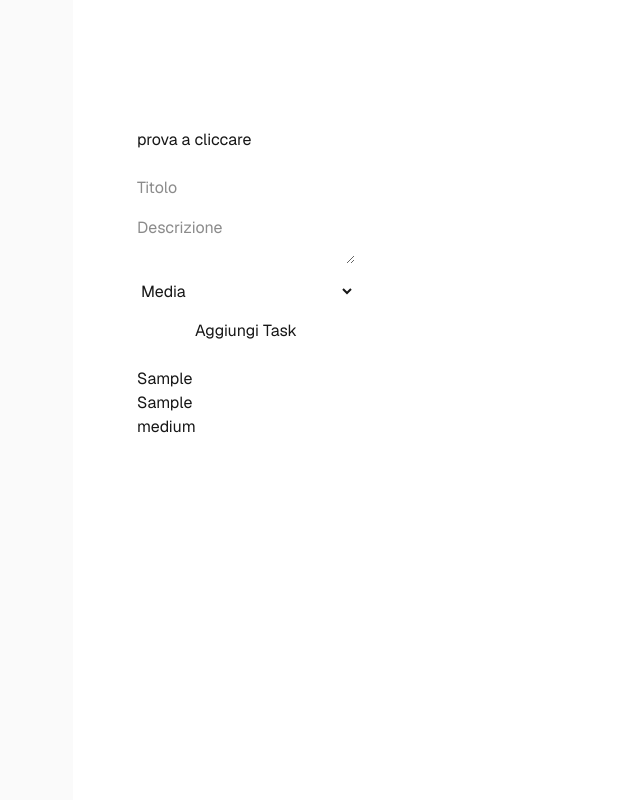
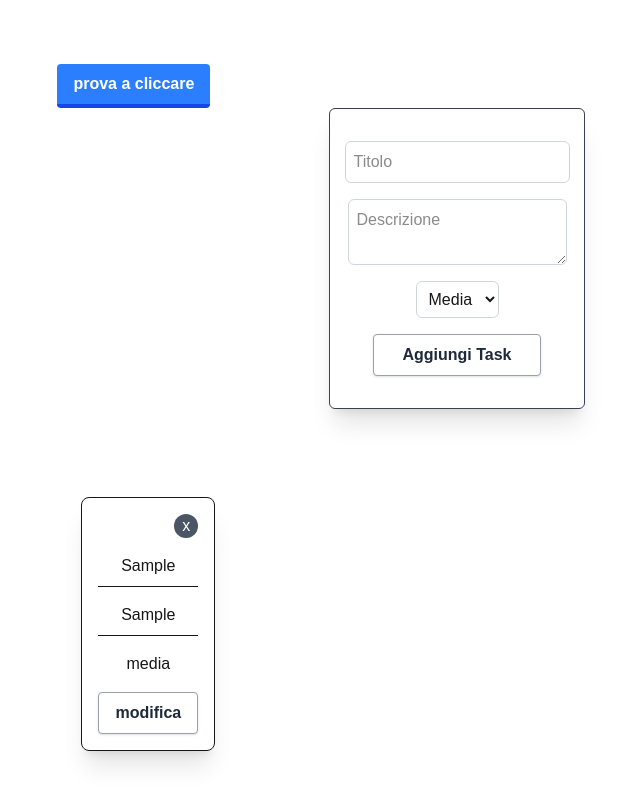
Before and after one commit to francescoesposito-geeks/task-manager, a Next.js app in the folder taskbrother/: page / in a window 1280 px wide. Both pictures are taken after typing "Sample", "Sample" into the empty fields and a click on the button "Aggiungi Task". Shown: the top 804 px of the page, without its empty margins (183-823 px from the left). Built offline with nearby package versions, Linux system fonts and the light colour scheme.

Commit message:
update: basic task manager done

```diff
--- a/taskbrother/app/page.tsx
+++ b/taskbrother/app/page.tsx
@@ -3,14 +3,16 @@ import Link from "next/link";
 
 export default function Home() {
   return (
-    <div className="flex flex-col flex-1 items-center justify-center bg-zinc-50 font-sans dark:bg-black">
-      <main className="flex flex-1 w-full max-w-3xl flex-col items-center justify-between py-32 px-16 bg-white dark:bg-black sm:items-start">
-        <div className="flex flex-col items-center gap-6 text-center sm:items-start sm:text-left">
-          <Link href="/good-boy">prova a cliccare</Link>
-
-          <TaskManager />
-        </div>
-      </main>
-    </div>
+    <main className="flex flex-1 w-full  flex-col items-center justify-between py-16 px-8 bg-white">
+      <div>
+        <Link
+          href="/good-boy"
+          className="inline-block transition-transform duration-500 ease-in-out hover:translate-x-300 bg-blue-500 hover:bg-blue-400 text-white font-bold py-2 px-4 border-b-4 border-blue-700 hover:border-blue-500 rounded"
+        >
+          prova a cliccare
+        </Link>
+        <TaskManager />
+      </div>
+    </main>
   );
 }
--- a/taskbrother/components/TaskForm.tsx
+++ b/taskbrother/components/TaskForm.tsx
@@ -1,3 +1,4 @@
+"use client";
 import { useState } from "react";
 import { Task } from "./TaskItem";
 
@@ -10,7 +11,7 @@ export default function TaskForm({
 }: TaskFormProps): React.JSX.Element {
   const [title, setTitle] = useState("");
   const [description, setDescription] = useState("");
-  const [priority, setPriority] = useState<"low" | "medium" | "high">("medium");
+  const [priority, setPriority] = useState<"bassa" | "media" | "alta">("media");
 
   const handleSubmit = (e: React.FormEvent<HTMLFormElement>) => {
     e.preventDefault();
@@ -26,33 +27,46 @@ export default function TaskForm({
 
     setTitle("");
     setDescription("");
-    setPriority("medium");
+    setPriority("media");
   };
   return (
-    <form onSubmit={handleSubmit} className="flex flex-col gap-4">
+    <div className=" flex flex-col items-center mb-16 ">
+      <form
+        onSubmit={handleSubmit}
+        className="flex flex-col gap-4 items-center border border-gray-700 rounded-md p-8 w-64 shadow-xl"
+      >
         <input
           type="text"
           value={title}
           onChange={(e) => setTitle(e.target.value)}
           placeholder="Titolo"
           required
+          className="border border-gray-300 rounded-md p-2"
         />
         <textarea
           value={description}
           onChange={(e) => setDescription(e.target.value)}
           placeholder="Descrizione"
+          className="border border-gray-300 rounded-md p-2"
         />
         <select
           value={priority}
           onChange={(e) =>
-          setPriority(e.target.value as "low" | "medium" | "high")
+            setPriority(e.target.value as "bassa" | "media" | "alta")
           }
+          className="border border-gray-300 rounded-md p-2 cursor-pointer"
         >
-        <option value="low">Bassa</option>
-        <option value="medium">Media</option>
-        <option value="high">Alta</option>
+          <option value="bassa">Bassa</option>
+          <option value="media">Media</option>
+          <option value="alta">Alta</option>
         </select>
-      <button type="submit">Aggiungi Task</button>
+        <button
+          className=" bg-white hover:bg-gray-100 text-gray-800 cursor-pointer font-semibold py-2 px-4 border border-gray-400 rounded shadow w-42 items-center transition-transform duration-100 active:scale-95"
+          type="submit"
+        >
+          Aggiungi Task
+        </button>
       </form>
+    </div>
   );
 }
--- a/taskbrother/components/TaskItem.tsx
+++ b/taskbrother/components/TaskItem.tsx
@@ -1,20 +1,107 @@
+"use client";
+import { useState } from "react";
+
 export interface Task {
   id: string;
   title: string;
   description: string;
-  priority: "low" | "medium" | "high";
+  priority: "bassa" | "media" | "alta";
 }
 
 export interface TaskItemProps {
   task: Task;
+  onRemove: (id: string) => void;
+  onUpdate: (updatedTask: Task) => void;
 }
 
-export default function TaskItem({ task }: TaskItemProps) {
+export default function TaskItem({ task, onRemove, onUpdate }: TaskItemProps) {
+  const [isEditing, setIsEditing] = useState(false);
+  const [editTitle, setEditTitle] = useState(task.title);
+  const [editDescription, setEditDescription] = useState(task.description);
+  const [editPriority, setEditPriority] = useState(task.priority);
+
+  const handleRemove = () => {
+    onRemove(task.id);
+  };
+
+  const handleSave = () => {
+    onUpdate({
+      ...task,
+      title: editTitle,
+      description: editDescription,
+      priority: editPriority
+    });
+    setIsEditing(false);
+  };
+
+  const handleCancel = () => {
+    setEditTitle(task.title);
+    setEditDescription(task.description);
+    setEditPriority(task.priority);
+    setIsEditing(false);
+  };
+
+  if (isEditing) {
+    return (
+      <li className="flex flex-col p-4 text-center gap-4 border border-grey-200 rounded-lg shadow-xl">
+        <input
+          value={editTitle}
+          onChange={(e) => setEditTitle(e.target.value)}
+          className="border border-gray-300 rounded-md p-2"
+        />
+        <textarea
+          value={editDescription}
+          onChange={(e) => setEditDescription(e.target.value)}
+          className="border border-gray-300 rounded-md p-2"
+        />
+        <select
+          value={editPriority}
+          onChange={(e) =>
+            setEditPriority(e.target.value as "bassa" | "media" | "alta")
+          }
+          className="border border-gray-300 rounded-md p-2 cursor-pointer"
+        >
+          <option value="bassa">Bassa</option>
+          <option value="media">Media</option>
+          <option value="alta">Alta</option>
+        </select>
+        <div className="flex gap-2 justify-center">
+          <button
+            onClick={handleSave}
+            className="bg-[#49ba73] hover:bg-green-600 text-white py-1 px-3 rounded cursor-pointer"
+          >
+            Salva
+          </button>
+          <button
+            onClick={handleCancel}
+            className="bg-red-600 hover:bg-red-800 text-white py-1 px-3 rounded cursor-pointer"
+          >
+            Annulla
+          </button>
+        </div>
+      </li>
+    );
+  }
+
   return (
-    <li>
-      <h3>{task.title}</h3>
-      <p>{task.description}</p>
+    <li className="flex flex-col p-4 text-center justify-center gap-4 border border-grey-200 rounded-lg shadow-xl">
+      <div className="flex justify-end gap-2">
+        <button
+          onClick={handleRemove}
+          className="transition-transform duration-100 active:scale-95 flex items-center justify-center cursor-pointer w-6 h-6 bg-gray-600 hover:bg-gray-800 text-white rounded-full"
+        >
+          x
+        </button>
+      </div>
+      <h3 className="border-b pb-2">{task.title}</h3>
+      <p className="border-b pb-2 flex-wrap">{task.description}</p>
       <span>{task.priority}</span>
+      <button
+        onClick={() => setIsEditing(true)}
+        className=" bg-white hover:bg-gray-100 text-gray-800 cursor-pointer font-semibold py-2 px-4 border border-gray-400 rounded shadow max-w-xl items-center"
+      >
+        modifica
+      </button>
     </li>
   );
 }
--- a/taskbrother/components/TaskList.tsx
+++ b/taskbrother/components/TaskList.tsx
@@ -1,15 +1,27 @@
+"use client";
 import { Task } from "./TaskItem";
 import TaskItem from "./TaskItem";
 
 export interface TaskListProps {
   tasks: Task[];
+  onRemoveTask: (id: string) => void;
+  onUpdateTask: (updatedTask: Task) => void;
 }
 
-export default function TaskList({ tasks }: TaskListProps) {
+export default function TaskList({
+  tasks,
+  onRemoveTask,
+  onUpdateTask
+}: TaskListProps) {
   return (
-    <ul className="flex flex-col gap-2">
+    <ul className="grid grid-cols-1 md:grid-cols-2 lg:grid-cols-4 gap-18 p-6 w-full">
       {tasks.map((task) => (
-        <TaskItem key={task.id} task={task} />
+        <TaskItem
+          key={task.id}
+          task={task}
+          onRemove={onRemoveTask}
+          onUpdate={onUpdateTask}
+        />
       ))}
     </ul>
   );
--- a/taskbrother/components/TaskManager.tsx
+++ b/taskbrother/components/TaskManager.tsx
@@ -1,20 +1,34 @@
 "use client";
 import TaskForm from "./TaskForm";
 import TaskList from "./TaskList";
-import { useState } from "react";
-
+import { useLocalStorage } from "../hooks/useLocalStorage";
 import { Task } from "./TaskItem";
 
 export default function TaskManager() {
-  const [tasks, setTasks] = useState<Task[]>([]);
+  const [tasks, setTasks] = useLocalStorage<Task[]>("tasks", []);
 
   const handleAddTask = (nuovoTask: Task) => {
     setTasks((prevTasks) => [...prevTasks, nuovoTask]);
   };
+
+  const handleRemoveTask = (id: string) => {
+    setTasks((prevTasks) => prevTasks.filter((task) => task.id !== id));
+  };
+
+  const handleUpdateTask = (updatedTask: Task) => {
+    setTasks((prevTasks) =>
+      prevTasks.map((task) => (task.id === updatedTask.id ? updatedTask : task))
+    );
+  };
+
   return (
     <>
       <TaskForm onAddTask={handleAddTask} />
-      <TaskList tasks={tasks} />
+      <TaskList
+        tasks={tasks}
+        onRemoveTask={handleRemoveTask}
+        onUpdateTask={handleUpdateTask}
+      />
     </>
   );
 }
--- /dev/null
+++ b/taskbrother/hooks/useLocalStorage.tsx
@@ -0,0 +1,33 @@
+"use client";
+import { useState, useEffect } from "react";
+
+export function useLocalStorage<T>(
+  key: string,
+  initialValue: T
+): [T, React.Dispatch<React.SetStateAction<T>>] {
+  const [value, setValue] = useState<T>(initialValue);
+  const [isLoaded, setIsLoaded] = useState(false);
+
+  useEffect(() => {
+    try {
+      const saved = localStorage.getItem(key);
+      if (saved !== null) {
+        setValue(JSON.parse(saved) as T);
+      }
+    } catch (error) {
+      console.error("Errore lettura localStorage:", error);
+    }
+    setIsLoaded(true);
+  }, [key]);
+
+  useEffect(() => {
+    if (!isLoaded) return;
+    try {
+      localStorage.setItem(key, JSON.stringify(value));
+    } catch (error) {
+      console.error("Errore scrittura localStorage:", error);
+    }
+  }, [key, value, isLoaded]);
+
+  return [value, setValue];
+}
```
Lines whose indentation alone changed are shown as unchanged.
